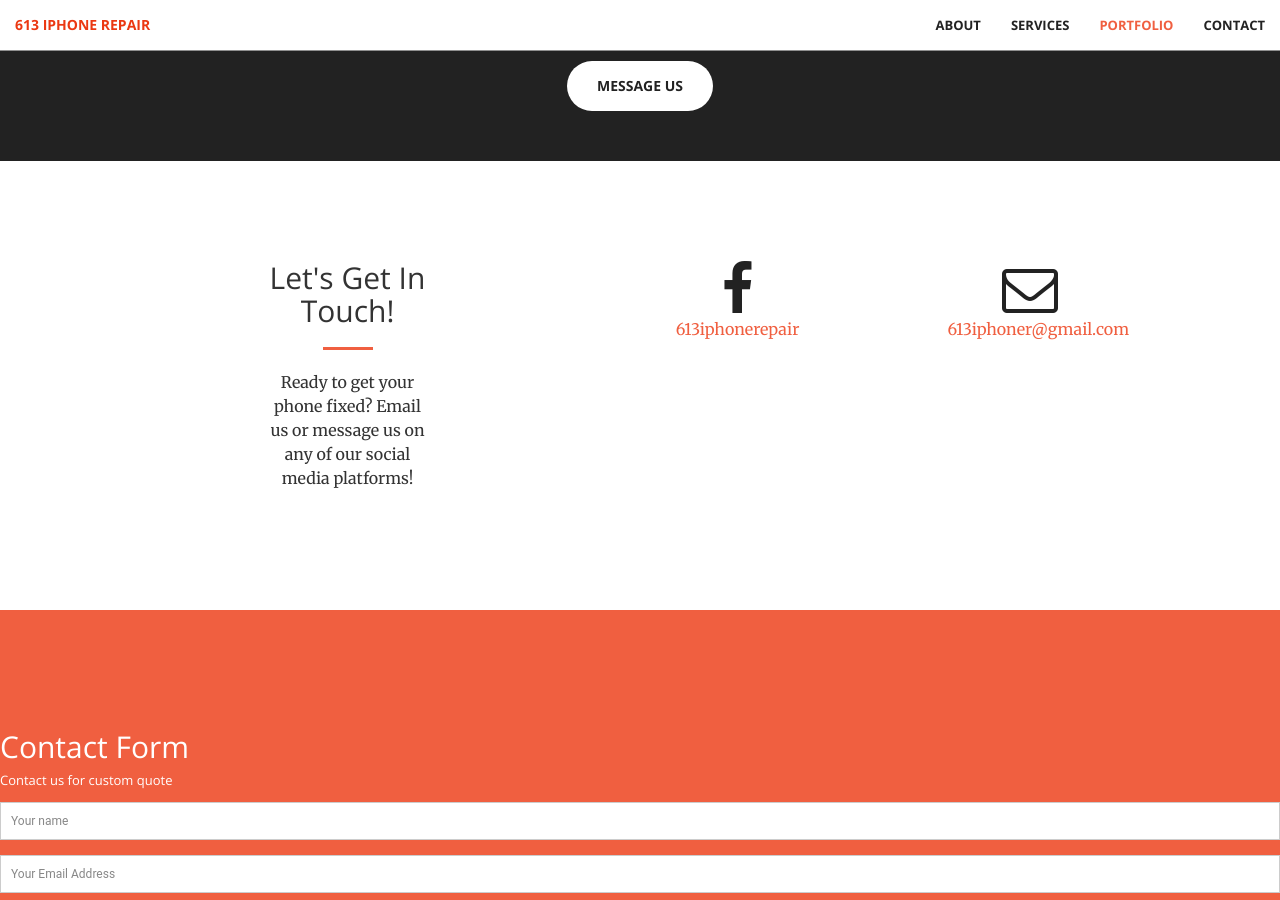
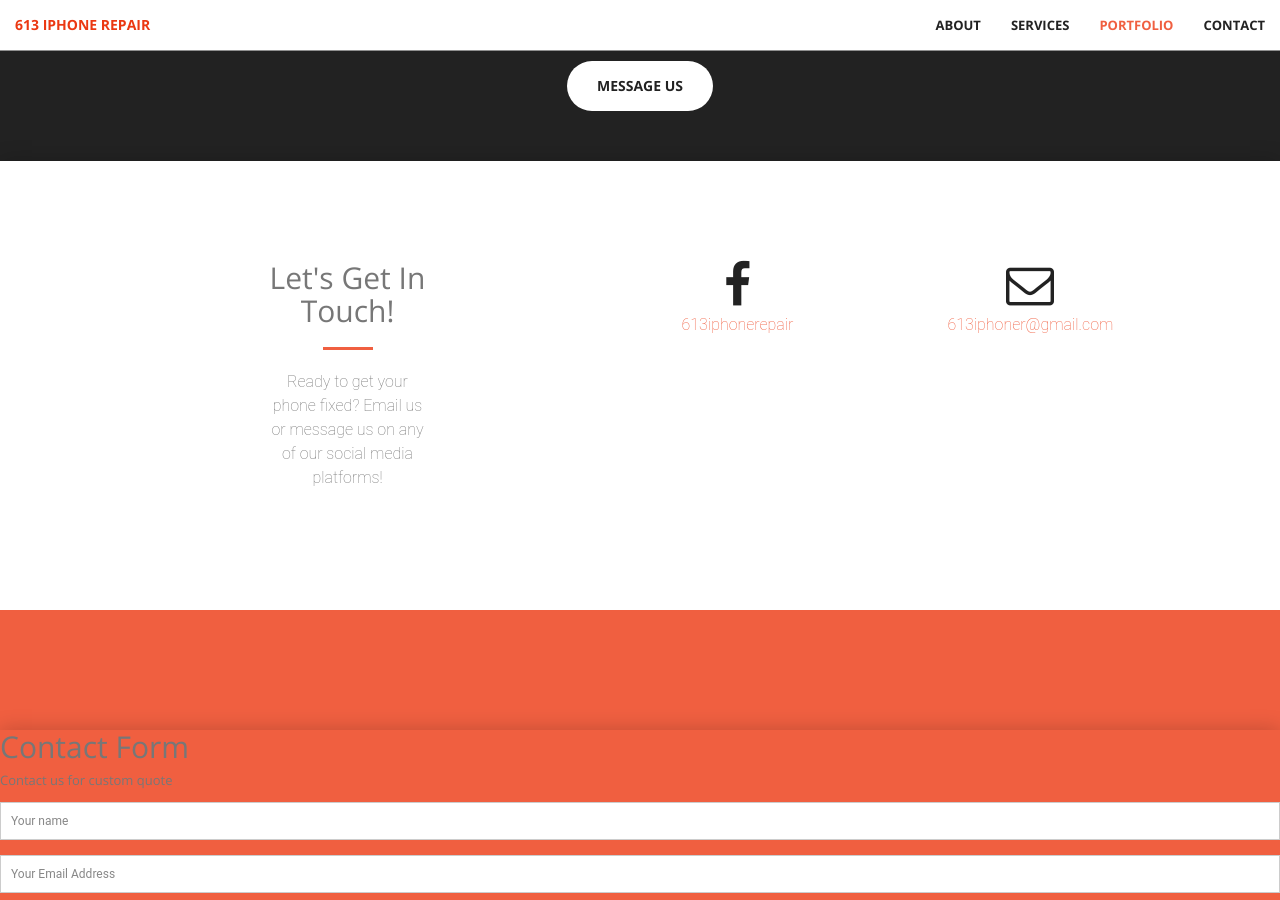
Before and after one commit to SuhaibElkomy/613iphonerepair, a Jekyll site: the page built from index.html, in a window 1280 px wide and 900 px high, scrolled down 3144 px. Built offline with Jekyll 4.4.1, drawn with Linux system fonts in a browser that asks for light colours.

Commit message:
Update Quote.html

```diff
--- a/_includes/Quote.html
+++ b/_includes/Quote.html
@@ -15,8 +15,12 @@
 #contact {
 
 
-
-
+  box-shadow: 0 0 20px 0 rgba(0, 0, 0, 0.2), 0 5px 5px 0 rgba(0, 0, 0, 0.24);
+   font-family: "Roboto", Helvetica, Arial, sans-serif;
+  font-weight: 100;
+  font-size: 12px;
+  line-height: 30px;
+  color: #777;
 
 }
 
```
